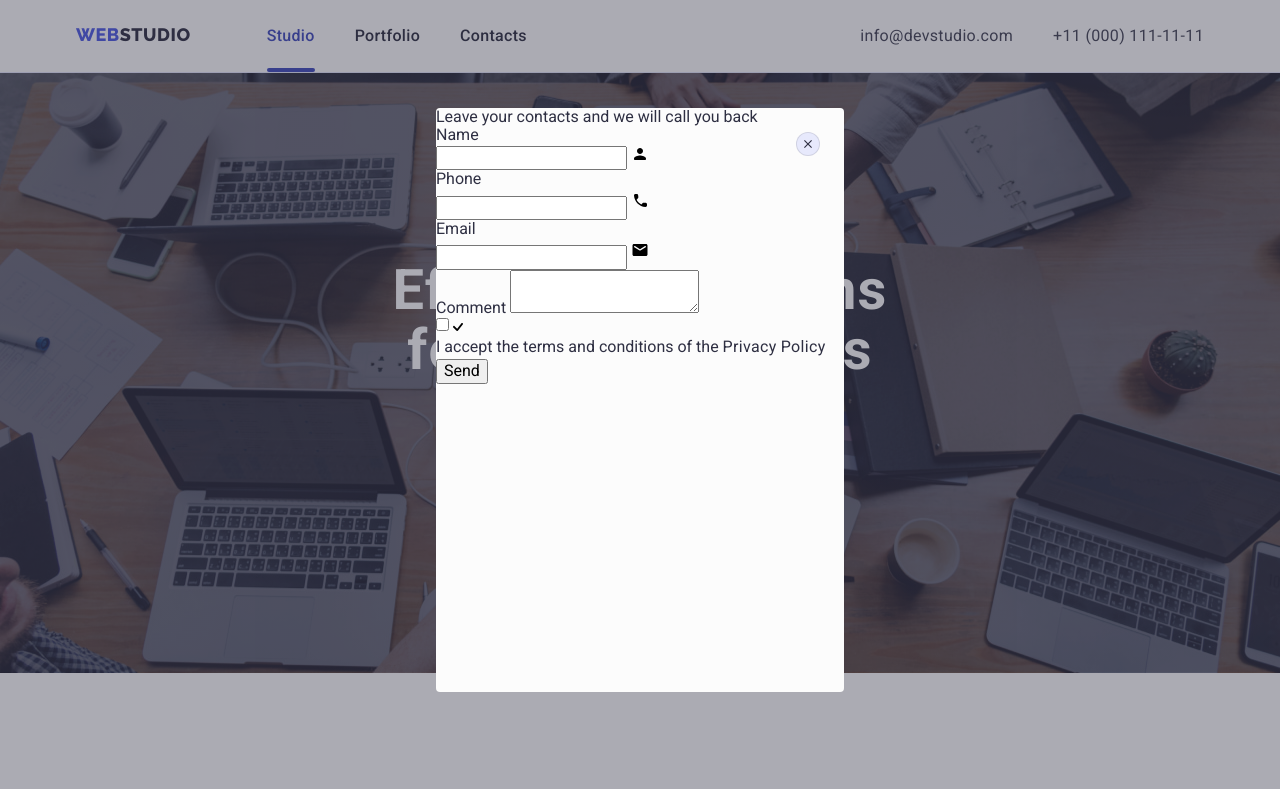
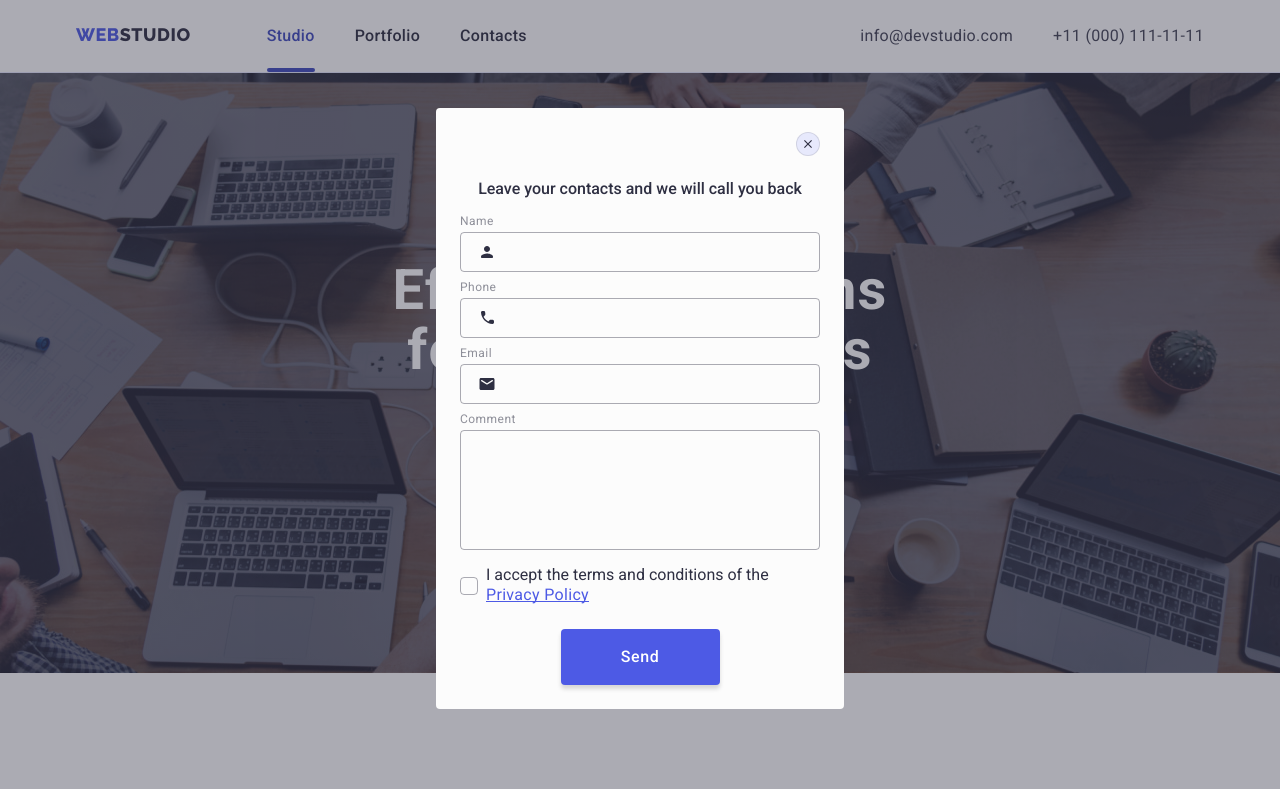
Before and after one commit to voxa-ace/goit-markup-hw-05, a plain HTML site: page index.html in a window 1280 px wide. Both pictures are taken after a click on the button "Order Service". Shown: the top 789 px of the page. Drawn offline with nearby package versions, Linux system fonts and the light colour scheme.

Commit message:
Added styles for modal window and footer for both pages

```diff
--- a/css/styles.css
+++ b/css/styles.css
@@ -581,6 +581,7 @@ header {
   width: 100%;
   background-color: var(--dairy);
   border-radius: 4px;
+  padding: 72px 24px 24px;
 }
 
 .modal-close-button {
@@ -621,6 +622,182 @@ header {
 .modal-close-button:hover > .modal-close-button-cross,
 .modal-close-button:focus > .modal-close-button-cross {
   fill: var(--white-common);
+}
+
+.leave-contacts-form-title {
+  font-weight: 500;
+  text-align: center;
+  margin-bottom: 16px;
+}
+
+.leave-contacts-form-text-input-label {
+  display: block;
+  color: var(--light-slate);
+  font-size: 12px;
+  line-height: 1.167;
+  letter-spacing: 0.04em;
+  margin-bottom: 4px;
+}
+
+.leave-contacts-form-input {
+  all: unset;
+  display: block;
+  width: 100%;
+  height: 40px;
+  border: 1px solid rgba(var(--navy-blue-rgb), 0.4);
+  border-radius: 4px;
+  padding-left: 38px;
+  box-sizing: border-box;
+  color: var(--navy-blue);
+  font-size: 12px;
+  line-height: 1.167;
+  letter-spacing: 0.04em;
+
+  transition-property: border-top-color, border-right-color, border-bottom-color, border-left-color;
+  transition-duration: 250ms;
+  transition-timing-function: cubic-bezier(0.4, 0, 0.2, 1);
+}
+
+.leave-contacts-form-input:focus {
+  border-color: var(--iris);
+}
+
+.leave-contacts-form-input-wrapper {
+  position: relative;
+  margin-bottom: 8px;
+}
+
+.leave-contacts-form-input-icon {
+  position: absolute;
+  top: 50%;
+  transform: translateY(-50%);
+  left: 18px;
+  fill: var(--navy-blue);
+
+  transition-property: fill;
+  transition-duration: 250ms;
+  transition-timing-function: cubic-bezier(0.4, 0, 0.2, 1);
+}
+
+.leave-contacts-form-input:focus + .leave-contacts-form-input-icon {
+  fill: var(--iris);
+}
+
+.leave-contacts-form-textarea {
+  all: unset;
+  display: block;
+  width: 100%;
+  height: 120px;
+  resize: none;
+  margin-bottom: 16px;
+  box-sizing: border-box;
+  padding: 8px 16px;
+  border: 1px solid rgba(var(--navy-blue-rgb), 0.4);
+  border-radius: 4px;
+  color: var(--navy-blue);
+  font-size: 12px;
+  line-height: 1.167;
+  letter-spacing: 0.04em;
+
+  transition-property: border-top-color, border-right-color, border-bottom-color, border-left-color;
+  transition-duration: 250ms;
+  transition-timing-function: cubic-bezier(0.4, 0, 0.2, 1);
+}
+
+.leave-contacts-form-textarea:focus {
+  border-color: var(--iris);
+}
+
+.leave-contacts-form-textarea::placeholder {
+  color: var(--light-slate);
+  font-size: 12px;
+  line-height: 1.167;
+  letter-spacing: 0.04em;
+}
+
+.leave-contacts-form-checkbox-input-wrapper {
+  margin-bottom: 24px;
+  display: flex;
+  align-items: center;
+}
+
+.leave-contacts-form-checkbox-wrapper {
+  position: relative;
+  margin-right: 8px;
+}
+
+.leave-contacts-form-checkbox {
+  all: unset;
+  display: block;
+  width: 16px;
+  height: 16px;
+  border: 1px solid rgba(var(--navy-blue-rgb), 0.4);
+  border-radius: 4px;
+
+  transition-property: background-color, border-top-color, border-right-color, border-bottom-color, border-left-color;
+  transition-duration: 250ms;
+  transition-timing-function: cubic-bezier(0.4, 0, 0.2, 1);
+}
+
+.leave-contacts-form-checkbox:checked {
+  border-color: var(--ocean);
+  background-color: var(--ocean);
+}
+
+.leave-contacts-form-checkbox-icon {
+  position: absolute;
+  top: 50%;
+  left: 50%;
+  transform: translateX(-50%) translateY(-50%);
+  fill: transparent;
+  pointer-events: none;
+
+  transition-property: fill;
+  transition-duration: 250ms;
+  transition-timing-function: cubic-bezier(0.4, 0, 0.2, 1);
+}
+
+.leave-contacts-form-checkbox:checked + .leave-contacts-form-checkbox-icon {
+  fill: var(--white-common);
+}
+
+.leave-contacts-form-checkbox-label {
+  color: var(--light-slate);
+  font-size: 12px;
+  line-height: 1.167;
+  letter-spacing: 0.04em;
+  user-select: none;
+}
+
+.leave-contacts-form-link {
+  line-height: 1.25;
+  color: var(--iris);
+  text-decoration: underline;
+  text-decoration-skip-ink: none;
+}
+
+.leave-contacts-form-submit-button {
+  all: unset;
+  width: 159px;
+  height: 56px;
+  display: block;
+  margin: 0 auto;
+  background-color: var(--iris);
+  color: var(--white-text);
+  font-weight: 500;
+  letter-spacing: 0.04em;
+  text-align: center;
+  border-radius: 4px;
+  box-shadow: 0 4px 4px 0 rgba(0, 0, 0, 0.15);
+
+  transition-property: background-color;
+  transition-duration: 250ms;
+  transition-timing-function: cubic-bezier(0.4, 0, 0.2, 1);
+}
+
+.leave-contacts-form-submit-button:hover,
+.leave-contacts-form-submit-button:focus {
+  background-color: var(--ocean);
 }
 
 /*endregion*/
@@ -688,3 +865,67 @@ footer > .container {
   height: 24px;
   fill: var(--cloud);
 }
+
+.subscribe-form-container {
+  margin-left: 80px;
+  width: 100%;
+}
+
+.subscribe-form-container > form {
+  display: flex;
+}
+
+.subscribe-form-name {
+  color: var(--white-text);
+  margin-bottom: 16px;
+  font-weight: 500;
+}
+
+.subscribe-form-email-input {
+  all: unset;
+  width: 264px;
+  height: 40px;
+  box-sizing: border-box;
+  border: 1px solid var(--white-common);
+  border-radius: 4px;
+  padding: 8px 16px;
+  margin-right: 24px;
+  font-size: 12px;
+  line-height: 2;
+  color: var(--white-text);
+  letter-spacing: 0.04em;
+}
+
+.subscribe-form-email-input::placeholder {
+  color: var(--white-text);
+  letter-spacing: 0.04em;
+}
+
+.subscription-submit-button {
+  all: unset;
+  flex-grow: 1;
+  width: auto;
+  height: 40px;
+  background-color: var(--iris);
+  color: var(--white-text);
+  font-weight: 500;
+  letter-spacing: 0.04em;
+  border-radius: 4px;
+  display: flex;
+  justify-content: center;
+  align-items: center;
+  gap: 16px;
+
+  transition-property: background-color;
+  transition-duration: 250ms;
+  transition-timing-function: cubic-bezier(0.4, 0, 0.2, 1);
+}
+
+.subscription-submit-button:hover,
+.subscription-submit-button:focus {
+  background-color: var(--ocean);
+}
+
+.subscription-submit-button-icon {
+  fill: var(--white-common);
+}
```
